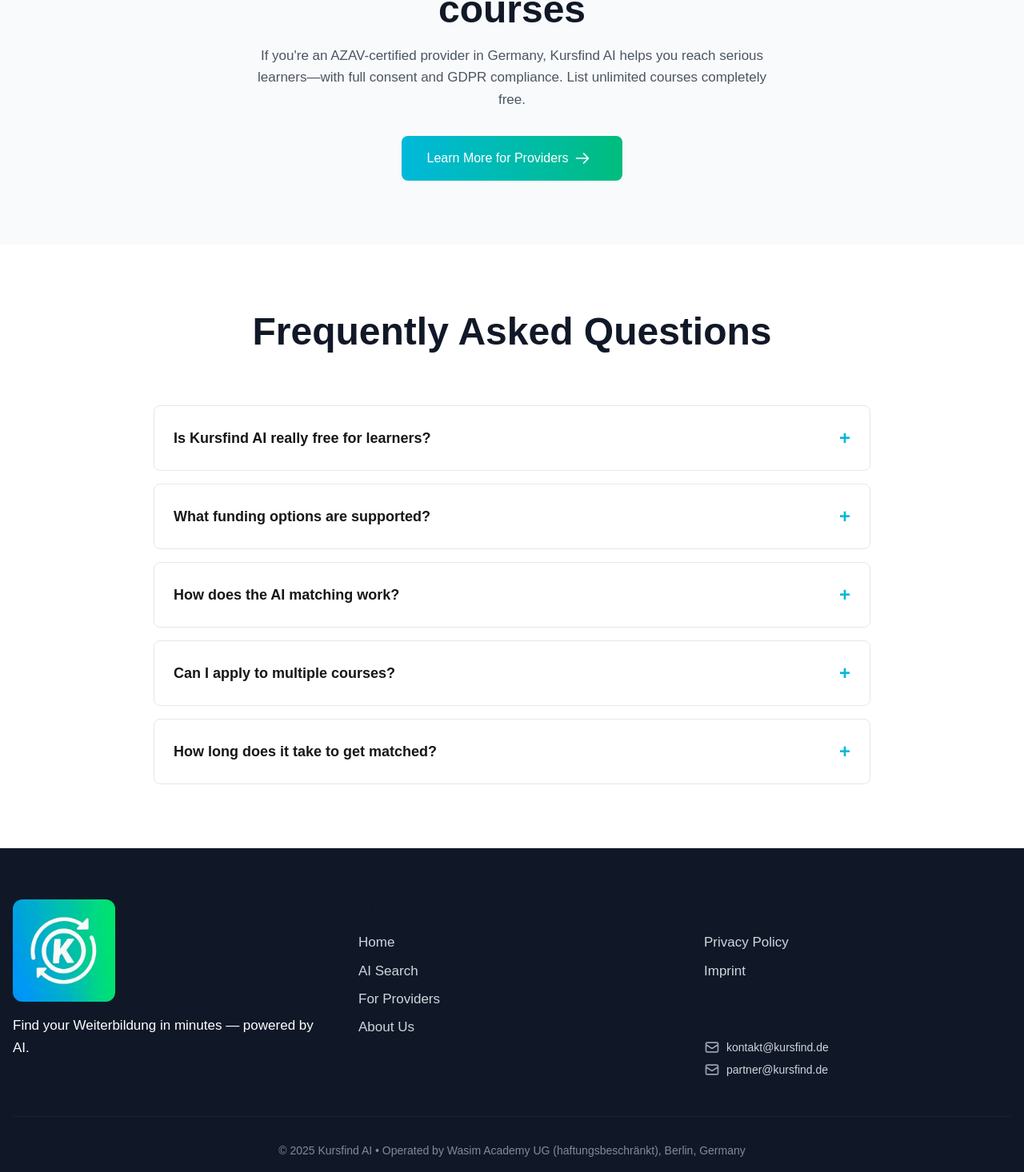
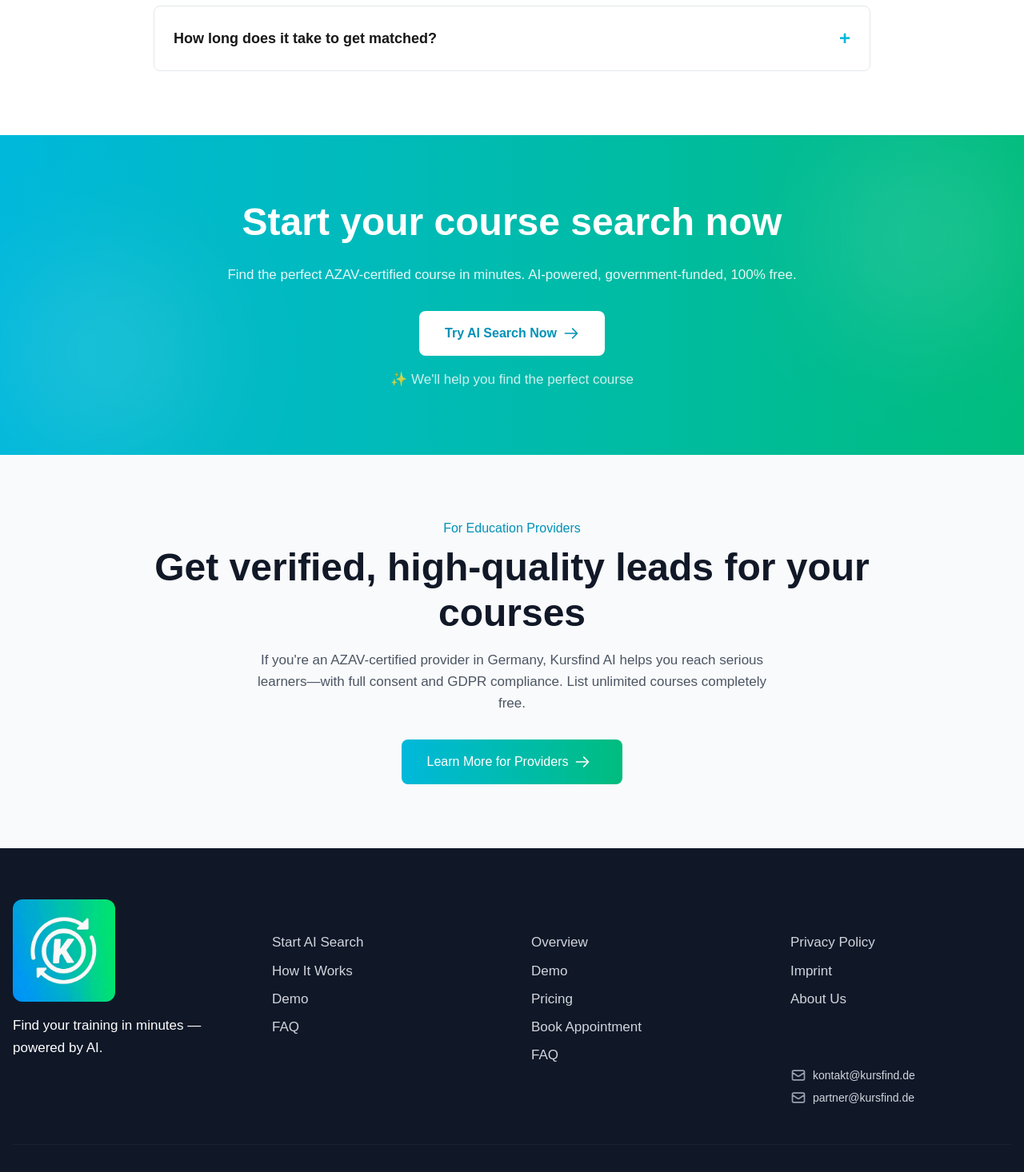
Before and after one commit to wasimjalali/kursfind_ai, a Next.js app: page /en in a window 1280 px wide. Shown: the part 4608-6074 px from the top of the page at 80% size. Built offline with nearby package versions, Linux system fonts and the light colour scheme.

Commit message:
Reorder homepage sections, update footer with 4 columns, fix CTA colors, add FAQ ids

```diff
--- a/app/anbieter/page.jsx
+++ b/app/anbieter/page.jsx
@@ -592,7 +592,7 @@
       </section>
 
       {/* Section 8: Mini-FAQ */}
-      <section className="py-16 px-4 bg-white">
+      <section id="faq" className="py-16 px-4 bg-white">
         <div className="max-w-4xl mx-auto">
           <div className="text-center mb-12">
             <h2 className="text-3xl md:text-4xl font-bold text-gray-900">
--- a/app/en/page.jsx
+++ b/app/en/page.jsx
@@ -589,13 +589,27 @@
           </div>
         </section>
 
+        {/* FAQ Section */}
+        <section id="faq" className="py-20 px-4 bg-white">
+          <div className="max-w-4xl mx-auto">
+            <div className="text-center mb-16">
+              <h2 className="text-4xl md:text-5xl font-bold">Frequently Asked Questions</h2>
+            </div>
+            <div className="space-y-4">
+              {faqData.map((faq, i) => (
+                <FAQItem key={i} question={faq.question} answer={faq.answer} />
+              ))}
+            </div>
+          </div>
+        </section>
+
         {/* CTA Section */}
         <section className="py-20 px-4 bg-gradient-to-r from-cyan-500 to-emerald-500 text-white relative overflow-hidden">
           <div className="absolute top-0 right-0 w-64 h-64 bg-white/10 rounded-full blur-3xl"></div>
           <div className="absolute bottom-0 left-0 w-64 h-64 bg-white/10 rounded-full blur-3xl"></div>
           <div className="max-w-4xl mx-auto text-center relative z-10">
-            <h2 className="text-4xl md:text-5xl font-bold mb-6">Start your course search now</h2>
-            <p className="text-xl mb-8 opacity-90">
+            <h2 className="text-4xl md:text-5xl font-bold mb-6" style={{ color: 'white' }}>Start your course search now</h2>
+            <p className="text-xl mb-8" style={{ color: 'white', opacity: 0.9 }}>
               Find the perfect AZAV-certified course in minutes. AI-powered, government-funded, 100% free.
             </p>
             <Link
@@ -605,7 +619,7 @@
               <span>Try AI Search Now</span>
               <Icons.ArrowRight className="w-5 h-5" />
             </Link>
-            <p className="mt-4 text-sm opacity-80">✨ We&apos;ll help you find the perfect course</p>
+            <p className="mt-4 text-sm" style={{ color: 'white', opacity: 0.8 }}>✨ We&apos;ll help you find the perfect course</p>
           </div>
         </section>
 
@@ -627,26 +641,13 @@
             </Link>
           </div>
         </section>
-
-        {/* FAQ Section */}
-        <section id="faq" className="py-20 px-4 bg-white">
-          <div className="max-w-4xl mx-auto">
-            <div className="text-center mb-16">
-              <h2 className="text-4xl md:text-5xl font-bold">Frequently Asked Questions</h2>
-            </div>
-            <div className="space-y-4">
-              {faqData.map((faq, i) => (
-                <FAQItem key={i} question={faq.question} answer={faq.answer} />
-              ))}
-            </div>
-          </div>
-        </section>
       </main>
 
       {/* Footer */}
       <footer className="bg-gray-900 text-gray-300 py-16 px-4">
         <div className="max-w-7xl mx-auto">
-          <div className="grid md:grid-cols-3 gap-12 mb-12">
+          <div className="grid md:grid-cols-4 gap-12 mb-12">
+            {/* Logo & Description */}
             <div>
               <Link href="/en" className="flex items-center mb-4 hover:opacity-80 transition-all">
                 <Image
@@ -657,22 +658,39 @@
                   className="h-24 md:h-32 w-auto rounded-xl"
                 />
               </Link>
-              <p className="text-sm text-white">Find your Weiterbildung in minutes — powered by AI.</p>
+              <p className="text-sm text-white">Find your training in minutes — powered by AI.</p>
             </div>
+
+            {/* For Learners */}
             <div>
-              <h4 className="text-white font-semibold mb-4">Platform</h4>
+              <h4 className="text-white font-semibold mb-4">For Learners</h4>
               <ul className="space-y-2 text-sm">
-                <li><Link href="/en" className="hover:text-cyan-400 transition-all">Home</Link></li>
-                <li><Link href="/suchen" className="hover:text-cyan-400 transition-all">AI Search</Link></li>
-                <li><Link href="/en/providers" className="hover:text-cyan-400 transition-all">For Providers</Link></li>
-                <li><Link href="/en/about" className="hover:text-cyan-400 transition-all">About Us</Link></li>
+                <li><Link href="/suchen" className="hover:text-cyan-400 transition-all">Start AI Search</Link></li>
+                <li><Link href="/en#how-it-works" className="hover:text-cyan-400 transition-all">How It Works</Link></li>
+                <li><Link href="/en#demo" className="hover:text-cyan-400 transition-all">Demo</Link></li>
+                <li><Link href="/en#faq" className="hover:text-cyan-400 transition-all">FAQ</Link></li>
               </ul>
             </div>
+
+            {/* For Providers */}
+            <div>
+              <h4 className="text-white font-semibold mb-4">For Providers</h4>
+              <ul className="space-y-2 text-sm">
+                <li><Link href="/en/providers" className="hover:text-cyan-400 transition-all">Overview</Link></li>
+                <li><Link href="/en/providers#demo" className="hover:text-cyan-400 transition-all">Demo</Link></li>
+                <li><Link href="/en/providers#pricing" className="hover:text-cyan-400 transition-all">Pricing</Link></li>
+                <li><Link href="/en/providers#booking" className="hover:text-cyan-400 transition-all">Book Appointment</Link></li>
+                <li><Link href="/en/providers#faq" className="hover:text-cyan-400 transition-all">FAQ</Link></li>
+              </ul>
+            </div>
+
+            {/* Legal & Contact */}
             <div>
               <h4 className="text-white font-semibold mb-4">Legal</h4>
               <ul className="space-y-2 text-sm">
                 <li><Link href="/en/privacy" className="hover:text-cyan-400 transition-all">Privacy Policy</Link></li>
                 <li><Link href="/en/imprint" className="hover:text-cyan-400 transition-all">Imprint</Link></li>
+                <li><Link href="/en/about" className="hover:text-cyan-400 transition-all">About Us</Link></li>
               </ul>
               <h4 className="text-white font-semibold mb-4 mt-8">Contact</h4>
               <div className="flex items-center space-x-2 mb-2">
--- a/app/en/providers/page.jsx
+++ b/app/en/providers/page.jsx
@@ -592,7 +592,7 @@
       </section>
 
       {/* Section 8: Mini-FAQ */}
-      <section className="py-16 px-4 bg-white">
+      <section id="faq" className="py-16 px-4 bg-white">
         <div className="max-w-4xl mx-auto">
           <div className="text-center mb-12">
             <h2 className="text-3xl md:text-4xl font-bold text-gray-900">
--- a/app/page.jsx
+++ b/app/page.jsx
@@ -614,13 +614,27 @@
           </div>
         </section>
 
+        {/* FAQ Section */}
+        <section id="faq" className="py-20 px-4 bg-white">
+          <div className="max-w-4xl mx-auto">
+            <div className="text-center mb-16">
+              <h2 className="text-4xl md:text-5xl font-bold">Häufig gestellte Fragen</h2>
+            </div>
+            <div className="space-y-4">
+              {faqData.map((faq, i) => (
+                <FAQItem key={i} question={faq.question} answer={faq.answer} />
+              ))}
+            </div>
+          </div>
+        </section>
+
         {/* CTA Section */}
         <section id="student-waitlist-section" className="py-20 px-4 bg-gradient-to-r from-cyan-500 to-emerald-500 text-white relative overflow-hidden">
           <div className="absolute top-0 right-0 w-64 h-64 bg-white/10 rounded-full blur-3xl"></div>
           <div className="absolute bottom-0 left-0 w-64 h-64 bg-white/10 rounded-full blur-3xl"></div>
           <div className="max-w-4xl mx-auto text-center relative z-10">
-            <h2 className="text-4xl md:text-5xl font-bold mb-6">Starte jetzt deine Kurssuche</h2>
-            <p className="text-xl mb-8 opacity-90">
+            <h2 className="text-4xl md:text-5xl font-bold mb-6" style={{ color: 'white' }}>Starte jetzt deine Kurssuche</h2>
+            <p className="text-xl mb-8" style={{ color: 'white', opacity: 0.9 }}>
               Finde in Minuten den perfekten AZAV-zertifizierten Kurs. KI-gestützt, staatlich gefördert, 100% kostenlos.
             </p>
             <Link
@@ -630,7 +644,7 @@
               <span>Jetzt KI-Suche starten</span>
               <Icons.ArrowRight className="w-5 h-5" />
             </Link>
-            <p className="mt-4 text-sm opacity-80">✨ Wir helfen dir, den perfekten Kurs zu finden</p>
+            <p className="mt-4 text-sm" style={{ color: 'white', opacity: 0.8 }}>✨ Wir helfen dir, den perfekten Kurs zu finden</p>
           </div>
         </section>
 
@@ -653,25 +667,13 @@
           </div>
         </section>
 
-        {/* FAQ Section */}
-        <section id="faq" className="py-20 px-4 bg-white">
-          <div className="max-w-4xl mx-auto">
-            <div className="text-center mb-16">
-              <h2 className="text-4xl md:text-5xl font-bold">Häufig gestellte Fragen</h2>
-            </div>
-            <div className="space-y-4">
-              {faqData.map((faq, i) => (
-                <FAQItem key={i} question={faq.question} answer={faq.answer} />
-              ))}
-            </div>
-          </div>
-        </section>
       </main>
 
       {/* Footer */}
       <footer className="bg-gray-900 text-gray-300 py-16 px-4">
         <div className="max-w-7xl mx-auto">
-          <div className="grid md:grid-cols-3 gap-12 mb-12">
+          <div className="grid md:grid-cols-4 gap-12 mb-12">
+            {/* Logo & Description */}
             <div>
               <Link href="/" className="flex items-center mb-4 hover:opacity-80 transition-all">
                 <Image
@@ -684,27 +686,24 @@
               </Link>
               <p className="text-sm text-white">Finde deine Weiterbildung in Minuten — mit KI-Power.</p>
             </div>
+
+            {/* Für Lernende */}
             <div>
-              <h4 className="text-white font-semibold mb-4">Plattform</h4>
+              <h4 className="text-white font-semibold mb-4">Für Lernende</h4>
               <ul className="space-y-2 text-sm">
                 <li>
-                  <button onClick={() => scrollToSection('for-students')} className="hover:text-cyan-400 transition-all">
-                    Für Lernende
-                  </button>
-                </li>
-                <li>
-                  <Link href="/anbieter" className="hover:text-cyan-400 transition-all">
-                    Für Anbieter
-                  </Link>
-                </li>
-                <li>
-                  <Link href="/courses" className="hover:text-cyan-400 transition-all">
-                    Kurse durchsuchen
+                  <Link href="/suchen" className="hover:text-cyan-400 transition-all">
+                    KI-Suche starten
                   </Link>
                 </li>
                 <li>
                   <button onClick={() => scrollToSection('how-it-works')} className="hover:text-cyan-400 transition-all">
                     So funktioniert&apos;s
+                  </button>
+                </li>
+                <li>
+                  <button onClick={() => scrollToSection('demo')} className="hover:text-cyan-400 transition-all">
+                    Demo
                   </button>
                 </li>
                 <li>
@@ -714,6 +713,40 @@
                 </li>
               </ul>
             </div>
+
+            {/* Für Anbieter */}
+            <div>
+              <h4 className="text-white font-semibold mb-4">Für Anbieter</h4>
+              <ul className="space-y-2 text-sm">
+                <li>
+                  <Link href="/anbieter" className="hover:text-cyan-400 transition-all">
+                    Übersicht
+                  </Link>
+                </li>
+                <li>
+                  <Link href="/anbieter#demo" className="hover:text-cyan-400 transition-all">
+                    Demo
+                  </Link>
+                </li>
+                <li>
+                  <Link href="/anbieter#pricing" className="hover:text-cyan-400 transition-all">
+                    Preise
+                  </Link>
+                </li>
+                <li>
+                  <Link href="/anbieter#booking" className="hover:text-cyan-400 transition-all">
+                    Termin buchen
+                  </Link>
+                </li>
+                <li>
+                  <Link href="/anbieter#faq" className="hover:text-cyan-400 transition-all">
+                    FAQ
+                  </Link>
+                </li>
+              </ul>
+            </div>
+
+            {/* Rechtliches & Kontakt */}
             <div>
               <h4 className="text-white font-semibold mb-4">Rechtliches</h4>
               <ul className="space-y-2 text-sm">
@@ -725,6 +758,11 @@
                 <li>
                   <Link href="/impressum" className="hover:text-cyan-400 transition-all">
                     Impressum
+                  </Link>
+                </li>
+                <li>
+                  <Link href="/ueber-uns" className="hover:text-cyan-400 transition-all">
+                    Über uns
                   </Link>
                 </li>
               </ul>
```
